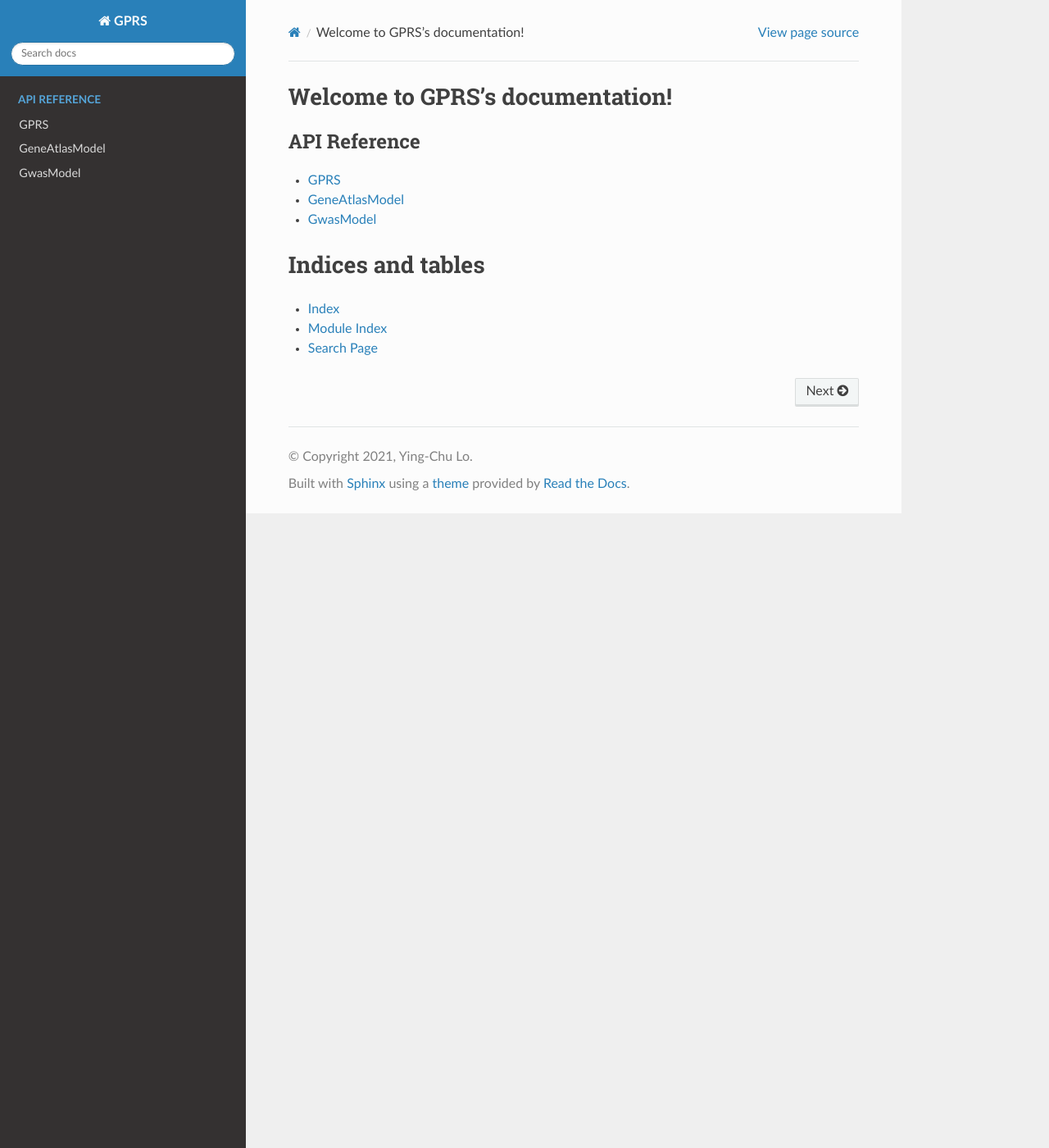
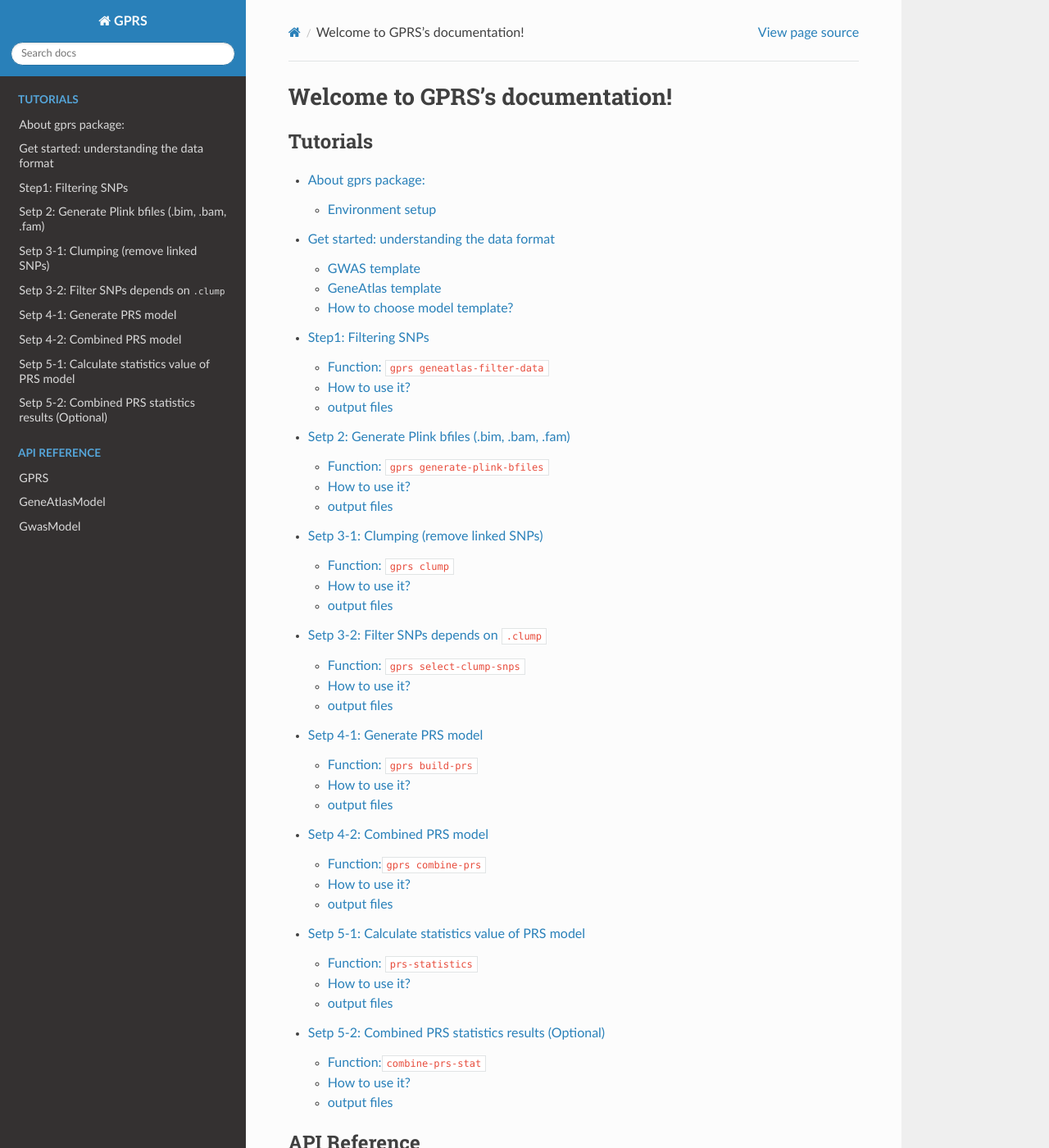
Before and after one commit to imyingchulo/gprs, a Sphinx documentation site: the page built from docs/index.rst, in a window 1280 px wide and 1400 px high. Shown: the whole window at 82% size. Built offline with Sphinx 7.4.7 and the Read the Docs theme 2.0.0, drawn with Linux system fonts in a browser that asks for light colours.

Commit message:
documentation

`````diff
--- a/docs/api_reference/gprs.rst
+++ b/docs/api_reference/gprs.rst
@@ -5,5 +5,6 @@ GPRS
 .. automodule:: gprs.gprs
     :members:
     :special-members: __init__
+    :exclude-members: setup_dir
     :undoc-members:
     :show-inheritance:
--- a/docs/index.rst
+++ b/docs/index.rst
@@ -9,6 +9,17 @@
 .. toctree::
    :maxdepth: 2
    :caption: Contents:
+
+.. toctree::
+   :maxdepth: 2
+   :caption: Tutorials
+
+   tutorials/general_info_about_gprs_package
+   tutorials/step1_data_format
+   tutorials/step2_generate_plink_bfiles
+   tutorials/step3_clumping
+   tutorials/step4_generate_prs_model
+   tutorials/step5_find_the_best_prs_model
 
 .. toctree::
    :maxdepth: 2
--- /dev/null
+++ b/docs/tutorials/general_info_about_gprs_package.md
@@ -0,0 +1,53 @@
+# About gprs package:
+This package aims to generate a PRS model from GWAS summary statistics data-set.
+It is designed to use GWAS summary statistics from the GWAS catalog and GeneATLAS database.
+
+:octocat: Understanding the workflow of this package:
+
+1. Filter GWAS summary statistics files (remove duplicate SNPID and select significant SNPs by P-value)
+2. Generate bfiles by Plink1.9
+3. Do clumping by Plink1.9
+4. Generate PRS model by Plink2.0
+5. Calculate statistic value of PRS model
+
+## Environment setup
+
+1. Setup virtualenv
+
+```shell
+$ python3 -m venv venv
+```
+
+2. Activate virtualenv
+
+```shell
+$ source ./venv/bin/activate
+```
+
+3. Install this package
+
+```shell
+$ pip install -e .
+```
+
+:octocat: Ten commands in gprs:
+
+1. `geneatlas-filter-data`
+
+2. `gwas-filter-data`
+
+3. `generate-plink-bfiles`
+
+4. `clump`
+
+5. `select-clump-snps`
+
+6. `build-prs`
+
+7. `transfer_atcg` (optional)
+
+8. `combine-prs`
+
+9. `prs-statistics`
+
+10. `combine-prs-stat`
--- /dev/null
+++ b/docs/tutorials/step1_data_format.md
@@ -0,0 +1,67 @@
+# Get started: understanding the data format
+
+
+## GWAS template
+
+|Chr|Pos|RSID|Allele1|Allele2|Freq1|Effect|StdErr|P-value|n_total_sum|
+|---|---|---|---|---|---|---|---|---|---|
+|1 |10539 |rs537182016 |a |c |0.0013 |-5.1213 |20.0173 |0.7981 |7043|
+|1 |11008 |rs575272151 |c |g |0.9215 |0.1766 |0.2610 |0.4985 |7042.99|
+|1 |11012 |rs544419019 |c |g |0.9215 |0.1766 |0.2610 |0.4985 |7042.99|
+|1 |14674 |rs561913721 |a |g |0.0032 |0.8040 |0.8364 |0.3364 |7043|
+
+
+## GeneAtlas template
+
+|SNP |ALLELE |NBETA-selfReported_n_1526 |NSE-selfReported_n_1526 |PV-selfReported_n_1526
+|---|---|---|---|---|
+|rs1110052 |T |-0.00032386 |0.000269 |0.2286|
+|rs112164716 |T |6.5121e-05 |0.001126 |0.95388|
+|rs11240779|A |-0.00022416 |0.00028937 |0.43855|
+|rs11260596 |C |0.00025168 |0.00024248 |0.29931|
+
+
+## How to choose model template?
+
+|-|chr info in the file name| chr info not in the file name|
+|---|---|---|
+|chr info in the column|gene_atlas_model|gwas_model|
+|chr info absent in the column|gene_atlas_model|gene_atlas_model|
+
+# Step1: Filtering SNPs
+After knowing the data format, users can choose the model (gwas or geneatlas) to filter out SNPs.
+
+## Function: `gprs geneatlas-filter-data`
+
+Filter GeneAtlas csv file by P-value and unify the data format as following order:
+SNPID, ALLELE,  BETA,  StdErr, Pvalue
+
+## How to use it?
+
+Shell:
+
+```shell
+$ gprs geneatlas-filter-data --ref [str] --data_dir [str] --result_dir [str] --snp_id_header [str] --allele_header [str] --beta_header [str] --se_header [str] --pvalue_header [str] --pvalue [float/scientific notation] --output_name [str]
+$ gprs gwas-filter-data --ref [str] --data_dir [str] --result_dir [str] --snp_id_header [str] --allele_header  [str] --beta_header [str] --se_header [str] --pvalue_header [str] --pvalue [float/scientific notation] --output_name [str]
+```
+
+Python:
+
+```python
+from gprs.gene_atlas_model import GeneAtlasModel
+
+if __name__ == '__main__':
+    geneatlas = GeneAtlasModel( ref='1000genomes/hg19',
+                    data_dir='data/2014_GWAS_Height' )
+
+    geneatlas.filter_data( snp_id_header='MarkerName',
+                            allele_header='Allele1',
+                            beta_header='b',
+                            se_header ='SE',
+                            pvalue_header='p',
+                            output_name='2014height')
+```
+
+## output files
+- `*.QC.csv` (QC files )
+- `*.csv` (snplist)
--- /dev/null
+++ b/docs/tutorials/step2_generate_plink_bfiles.md
@@ -0,0 +1,36 @@
+# Setp 2: Generate Plink bfiles (.bim, .bam, .fam)
+After filtering SNPs in GWAS summary statistics data.
+Users have to generate plink files for generate PRS model.
+
+## Function: `gprs generate-plink-bfiles`
+
+This option encodes plink1.9 make-bed function
+```
+plink --vcf [ref] --extract [snplists after qc] --make-bed --out [bfile folder/output_name]
+```
+
+## How to use it?
+
+Shell:
+
+```shell
+$ gprs generate-plink-bfiles --ref [str] --snplist_name [str] --symbol [str] --output_name [str]
+````
+
+Python:
+
+```python
+from gprs.gene_atlas_model import GeneAtlasModel
+
+if __name__ == '__main__':
+    geneatlas = GeneAtlasModel( ref='1000genomes/hg19',
+                    data_dir='data/2014_GWAS_Height' )
+
+    geneatlas.generate_plink_bfiles(snplist_name='2014height', output_name='2014height')
+```
+
+## output files
+
+- `*.bim`
+- `*.bed`
+- `*.fam`
--- /dev/null
+++ b/docs/tutorials/step3_clumping.md
@@ -0,0 +1,84 @@
+# Setp 3-1: Clumping (remove linked SNPs)
+
+## Function: `gprs clump`
+
+This option encodes plink1.9 clump function
+
+```
+plink --bfile [bfiles] --clump [qc snpslists] --clump-p1  --clump-p2  --clump-r2  --clump-kb  --clump-field  --clump-snp-field  --out
+```
+
+The plink_bfiles_dir, qc snpslists and clump_output_dir will automatically be filled in the script.
+Users have to indicate the options below.
+
+## How to use it?
+
+Shell:
+
+```shell
+$ gprs clump --ref [str] --data_dir [str] --clump_kb [int] --clump_p1 [float/scientific notation] --clump_p2 [float/scientific notation] --clump_r2 [float] --clump_field [str] --clump_snp_field [str] --plink_bfile_name [str] --qc_file_name [str] --output_name [output name]
+```
+
+Python:
+
+```python
+from gprs.gene_atlas_model import GeneAtlasModel
+
+if __name__ == '__main__':
+    geneatlas = GeneAtlasModel( ref='1000genomes/hg19',
+                    data_dir='data/2014_GWAS_Height' )
+
+    geneatlas.clump(output_name='2014height',
+                    clump_kb='250',
+                    clump_p1='0.02', clump_p2='0.02',
+                    qc_file_name='2014height',
+                    plink_bfile_name='2014height')
+
+
+```
+
+## output files
+- `*.clump`
+
+|CHR|F|SNP|BP|P|TOTAL|NSIG|S05|S01|S001|S0001|SP2|
+|---|---|---|---|---|---|---|---|---|---|---|---|
+|1   | 1   |rs1967017 | 145723645  | 3.72e-16   |    19  |    0  |    2   |   6  |    3  |    8 |rs11590105(1),rs17352281(1),rs9728345(1),rs11587821(1)|
+|1   | 1  |  rs760077  |155178782 |  7.45e-10    |   12   |   0   |   2  |    2   |   1 |     7 |rs11589479(1),rs3766918(1),rs4625273(1),rs4745(1),rs12904(1)|
+
+
+# Setp 3-2: Filter SNPs depends on `.clump`
+After clumping, we have to filter SNPs again, to remove linked SNPs.
+In this step, we will have new SNPs list, and use it for generate PRS model.
+
+## Function: `gprs select-clump-snps`
+
+## How to use it?
+
+Shell:
+
+```shell
+$ gprs select-clump-snps --ref [str] --result_dir [str] --qc_file_name [str] --clump_file_name [str] --output_name [output name]
+```
+
+Python:
+
+```python
+from gprs.gene_atlas_model import GeneAtlasModel
+
+if __name__ == '__main__':
+    geneatlas = GeneAtlasModel( ref='1000genomes/hg19',
+                    data_dir='data/2014_GWAS_Height' )
+
+    geneatlas.select_clump_snps(output_name='2014height',clump_file_name='2014height',
+                           qc_file_name='2014height')
+
+```
+
+## output files
+
+- `*.qc_clump_snpslist.csv`
+
+|CHR |SNP|
+|---|---|
+|1 |rs1967017|
+|1 |rs760077|
--- /dev/null
+++ b/docs/tutorials/step4_generate_prs_model.md
@@ -0,0 +1,83 @@
+# Setp 4-1: Generate PRS model
+Generate PRS model by using Dosage by plink2.0
+
+## Function: `gprs build-prs`
+
+```
+plink2 --vcf [vcf input] dosage=DS --score [snplists afte clumped and qc]  --out
+```
+
+The clumped qc snpslists and prs_output_dir will automatically be filled in the script.
+Users have to indicate the options below.
+
+## How to use it?
+
+Shell:
+
+```shell
+$ gprs build-prs --ref [str] --vcf_input [str] --symbol [str/int] --qc_file_name [str] --columns [int] --plink_modifier [str] --memory [int] --output_name [output name]
+```
+
+Python:
+
+```python
+from gprs.gene_atlas_model import GeneAtlasModel
+
+if __name__ == '__main__':
+    geneatlas = GeneAtlasModel( ref='1000genomes/hg19',
+                    data_dir='data/2014_GWAS_Height' )
+
+    geneatlas.build_prs( vcf_input= '1000genomes/hg19',
+                          output_name ='2014height', qc_file_name='2014height',memory='1000')
+```
+
+## output files
+
+- `*.sscore`
+
+|IID|NMISS_ALLELE_CT |NAMED_ALLELE_DOSAGE_SUM |SCORE1_AVG|
+|---|---|---|---|
+|HG00096 |130     |116    |-0.00131555|
+|HG00097 |130     |114     |-0.00133961|
+|HG00099 |130     |119    |-0.00137718|
+|HG00100 |130     |110     |-0.00125486|
+
+
+# Setp 4-2: Combined PRS model
+Combined PRS model (python script create by Soyoung Jeon)
+
+## Function:`gprs combine-prs`
+
+Combine-prs will combine all .sscore files as one .sscore file.
+And calculate score average and sum per individual.
+
+## How to use it?
+
+Shell:
+
+```shell
+$ gprs combine-prs --ref [str] --result_dur [str] --pop [str]
+```
+
+Python:
+
+```python
+from gprs.gene_atlas_model import GeneAtlasModel
+
+if __name__ == '__main__':
+    geneatlas = GeneAtlasModel( ref='1000genomes/hg19',
+                    data_dir='data/2014_GWAS_Height' )
+
+    geneatlas.combine_prs(pop='2014height')
+```
+
+## output files
+
+- `*.sscore`
+
+|id      |ALLELE_CT       |SCORE_AVG       |SCORE_SUM|
+|---|---|---|---|
+|HG03270 |1872.0  |-0.00109666512273       |-2.2826939078|
+|HG03271 |1872.0  |-0.00111419935  |-2.2831272058|
+|NA19670 |1872.0  |-0.00117191923182       |-2.4014961794|
+|HG03279 |1872.0  |-0.00115016386364       |-2.3057819|
--- /dev/null
+++ b/docs/tutorials/step5_find_the_best_prs_model.md
@@ -0,0 +1,75 @@
+# Setp 5-1: Calculate statistics value of PRS model
+(Rscript create by Soyoung Jeon)
+
+## Function: `prs-statistics`
+
+After obtained combined sscore file, `prs-statistics` calculates BETA, AIC, AUC, PseudoR2 and OR ratio
+
+## How to use it?
+
+Shell:
+
+```shell
+$ gprs prs-statistics --ref [str] --result_dir [str] --score_file [str] --pheno_file [str] --data_set_name [str] --filter_pavlue [float] --prs_stats_R [str] --r_command [str] --output_name [str]
+```
+
+Python:
+
+```python
+from gprs.gene_atlas_model import GeneAtlasModel
+
+if __name__ == '__main__':
+    geneatlas = GeneAtlasModel( ref='1000genomes/hg19',
+                    data_dir='data/2014_GWAS_Height' )
+
+    geneatlas.prs_statistics(output_name='2014height', score_file = "path to 2014height.sscore",
+        pheno_file = "path to  2014height_pheno.csv",
+        r_command='path to Rscript',
+        prs_stats_R="path to prs_stats.R", data_set_name="2014height",filter_pvalue=0.04)
+```
+
+## output files
+
+- `*_stat.txt`
+
+|data    |filter_pvalue | P |  BETA |   AIC|     AUC|     PseudoR2     |   OR1vs5|  OR2vs5  |OR3vs5 | OR4vs5|  OR6vs5 | OR7vs5 | OR8vs5 | OR9vs5 | OR10vs5|
+|---|---|---|---|---|---|---|---|---|---|---|---|---|---|---|---|
+|2014height|      0.0400 | 0.5632 | 0.0019 | 3474.9469    |   0.5075 | 0.0002 | 1.0747 | 1.2812 | 0.9612 | 1.3019 | 0.8940 | 1.0663 | 0.8521 | 1.0326 | 0.9231|
+
+
+# Setp 5-2: Combined PRS statistics results (Optional)
+
+## Function:`combine-prs-stat`
+
+If you have more than one trained PRS model, `combine-prs-stat` function is designed to combine statistics results.
+For instance: the first PRS model was filtered with P < 0.05, the second PRS model was filtered with P < 0.0005. You will have DATA_0.05_stat.txt/DATA_0.0005_stat.txt
+Combining two statistic tables allows users easy to compare between PRS models
+
+## How to use it?
+
+Shell:
+
+```shell
+$ gprs combine-prs-stat --ref [str] --result_dir [str] --data_set_name [str]
+```
+
+Python:
+
+```python
+from gprs.gene_atlas_model import GeneAtlasModel
+
+if __name__ == '__main__':
+    geneatlas = GeneAtlasModel( ref='1000genomes/hg19',
+                    data_dir='data/2014_GWAS_Height' )
+
+    geneatlas.combine_prs_stat(data_set_name='2014height')
+```
+
+## output files
+
+- `*_combined_stat.txt`
+
+|data    |filter_pvalue | P |  BETA |   AIC|     AUC|     PseudoR2     |   OR1vs5|  OR2vs5  |OR3vs5 | OR4vs5|  OR6vs5 | OR7vs5 | OR8vs5 | OR9vs5 | OR10vs5|
+|---|---|---|---|---|---|---|---|---|---|---|---|---|---|---|---|
+|2014height|      0.0400 | 0.5632 | 0.0019 | 3474.9469    |   0.5075 | 0.0002 | 1.0747 | 1.2812 | 0.9612 | 1.3019 | 0.8940 | 1.0663 | 0.8521 | 1.0326 | 0.9231|
+|2014height|      0.0500 | 0.5632 | 0.0019 | 3474.9469    |   0.5075 | 0.0002 | 1.0747 | 1.2812 | 0.9612 | 1.3019 | 0.8940 | 1.0663 | 0.8521 | 1.0326 | 0.9231|
`````
Also changed, not shown: README.md (+16 -8 lines), 2 other files.
